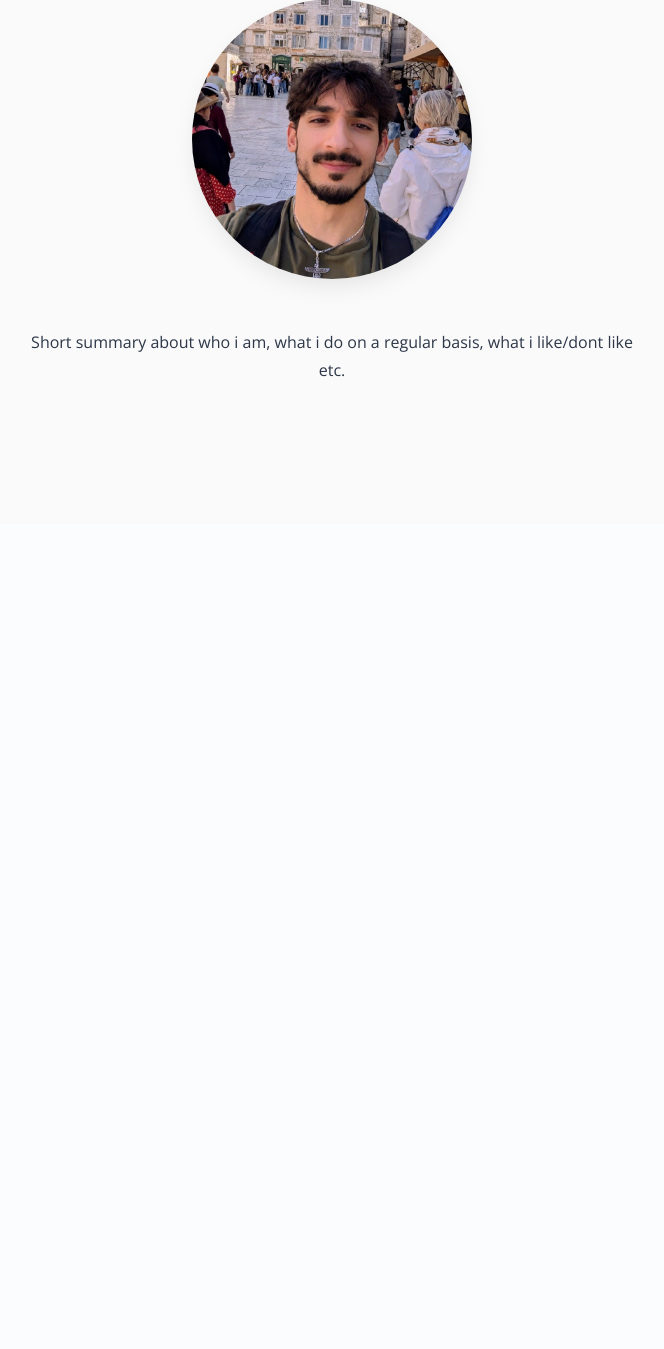
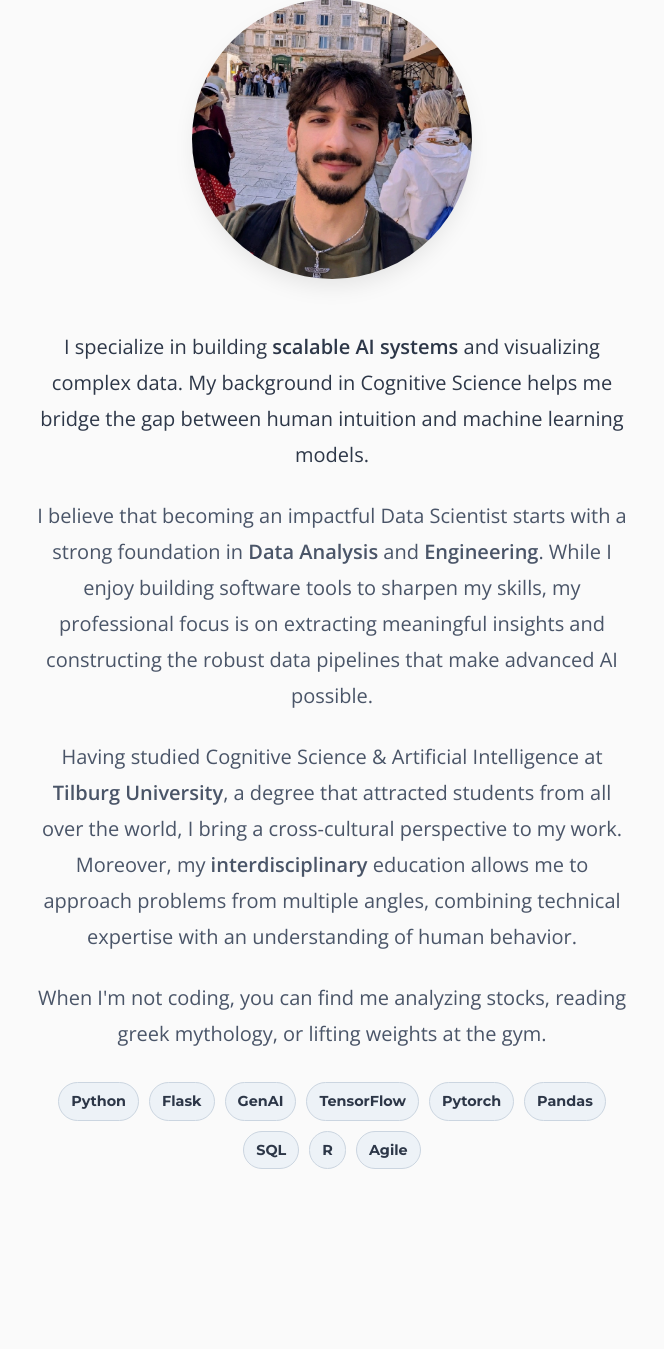
Before and after one commit to Arashi20/Personal_Portfolio_Website, a Flask app: page / in a window 1280 px wide. Shown: the part 460-1809 px from the top of the page, without its empty margins (308-972 px from the left). Before the commit the page ends 984 px from the top, so only its background shows below. Run offline with Flask 3, Linux system fonts and the light colour scheme.

Commit message:
Added short summary on main page

```diff
--- a/static/css/style.css
+++ b/static/css/style.css
@@ -289,3 +289,51 @@ a {
         font-size: 1.1rem;
     }
 }
+
+/* =========================================
+   Bio & Tech Stack Styling
+   ========================================= */
+
+/* The container for text */
+.bio-summary {
+    max-width: 600px; /* Keeps line length readable */
+    margin: 40px auto;
+    text-align: center;
+    color: #4A5568;
+}
+
+/* The "Hook" paragraph */
+.bio-lead {
+    font-size: 1.35rem; /* Slightly larger than normal text */
+    color: #2D3748;     /* Darker color for emphasis */
+    margin-bottom: 20px;
+    font-weight: 400;
+}
+
+/* Standard paragraph spacing */
+.bio-summary p {
+    margin-bottom: 25px;
+    font-size: 1.25rem;
+    line-height: 1.8;
+}
+
+/* The Badge Container */
+.tech-stack {
+    display: flex;
+    flex-wrap: wrap; /* Wraps to next line on phones */
+    justify-content: center;
+    gap: 10px;
+    margin-top: 30px;
+}
+
+/* Individual Badges */
+.tech-badge {
+    background-color: #EDF2F7; /* Light gray background */
+    color: #2D3748;
+    padding: 6px 12px;
+    border-radius: 20px;       /* Pill shape */
+    font-size: 0.9rem;
+    font-weight: 600;
+    font-family: var(--font-header);
+    border: 1px solid #CBD5E0;
+}
--- a/templates/home.html
+++ b/templates/home.html
@@ -15,7 +15,43 @@
     </div>
 
     <div class="bio-summary">
-        <p>Short summary about who i am, what i do on a regular basis, what i like/dont like etc.</p>
-    </div>
+        <p class="bio-lead">
+        <!-- 1. A brief introduction about yourself -->
+            I specialize in building <strong>scalable AI systems</strong> and visualizing complex data.
+            My background in Cognitive Science helps me bridge the gap between
+            human intuition and machine learning models.
+        </p>
+
+        <!-- Aspiration -->
+        <p>
+            I believe that becoming an impactful Data Scientist starts with a strong foundation in
+            <strong>Data Analysis</strong> and <strong>Engineering</strong>. While I enjoy building
+            software tools to sharpen my skills, my professional focus is on extracting meaningful
+            insights and constructing the robust data pipelines that make advanced AI possible.
+        </p>
+        <!-- Cross-cultural and interdisciplinary approach  -->
+        <p>
+            Having studied Cognitive Science & Artificial Intelligence at <strong>Tilburg University</strong>, a degree that attracted students from all over the world, I bring a cross-cultural perspective
+            to my work. Moreover, my <strong>interdisciplinary</strong> education allows me to approach problems from multiple angles,
+            combining technical expertise with an understanding of human behavior.
+        </p>
+
+        <!-- Hobbies -->
+        <p>
+            When I'm not coding, you can find me analyzing stocks, reading greek mythology, or lifting weights at the gym.
+        </p>
+
+        <!-- 4. A Mini 'Tech Stack' Section -->
+        <div class="tech-stack">
+            <span class="tech-badge">Python</span>
+            <span class="tech-badge">Flask</span>
+            <span class="tech-badge">GenAI</span>
+            <span class="tech-badge">TensorFlow</span>
+            <span class="tech-badge">Pytorch</span>
+            <span class="tech-badge">Pandas</span>
+            <span class="tech-badge">SQL</span>
+            <span class="tech-badge">R</span>
+            <span class="tech-badge">Agile</span>
+        </div>
 </section>
 {% endblock %}
```
